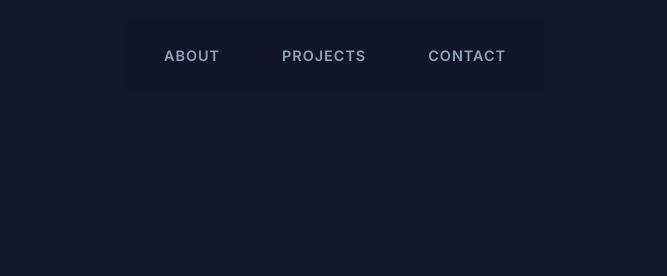
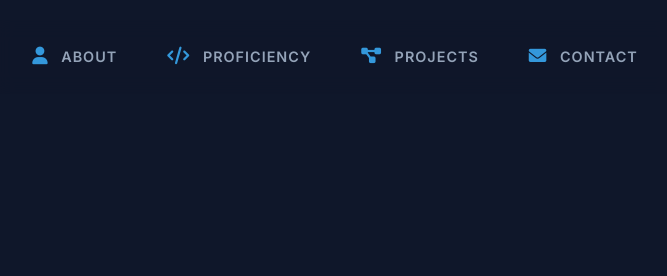
Before and after one commit to dirajsha83-svg/myportfolio., a plain HTML site: page index.html in a window 1280 px wide. Shown: the top 276 px of the page, without its empty margins (305-972 px from the left). Drawn offline with Linux system fonts and the light colour scheme.

Commit message:
updated icons

```diff
--- a/index.html
+++ b/index.html
@@ -22,10 +22,13 @@
 
     <header>
         <nav>
-            <a href="#about">About</a>
-            <a href="#projects">Projects</a>
-            <a href="#contact">Contact</a>
-        </nav>
+    <ul>
+        <li><a href="#about"><i class="fas fa-user"></i> About</a></li>
+        <li><a href="#proficiency"><i class="fas fa-code"></i> Proficiency</a></li>
+        <li><a href="#projects"><i class="fas fa-project-diagram"></i> Projects</a></li>
+        <li><a href="#contact"><i class="fas fa-envelope"></i> Contact</a></li>
+    </ul>
+</nav>
     </header>
 
     <section class="hero">
--- a/style.css
+++ b/style.css
@@ -420,3 +420,15 @@ footer {
   background-color: #6366f1; /* Your blue/purple color */
   margin: 10px auto;
 }
+nav ul li a i {
+    margin-right: 8px; /* Spaces the icon away from the text */
+    color: #3498db;    /* Optional: Give your icons a specific theme color */
+    font-size: 1.1rem;
+}
+
+/* Optional: Keep icons and text on one line */
+nav ul {
+    display: flex;
+    list-style: none;
+    gap: 20px;
+}
```
